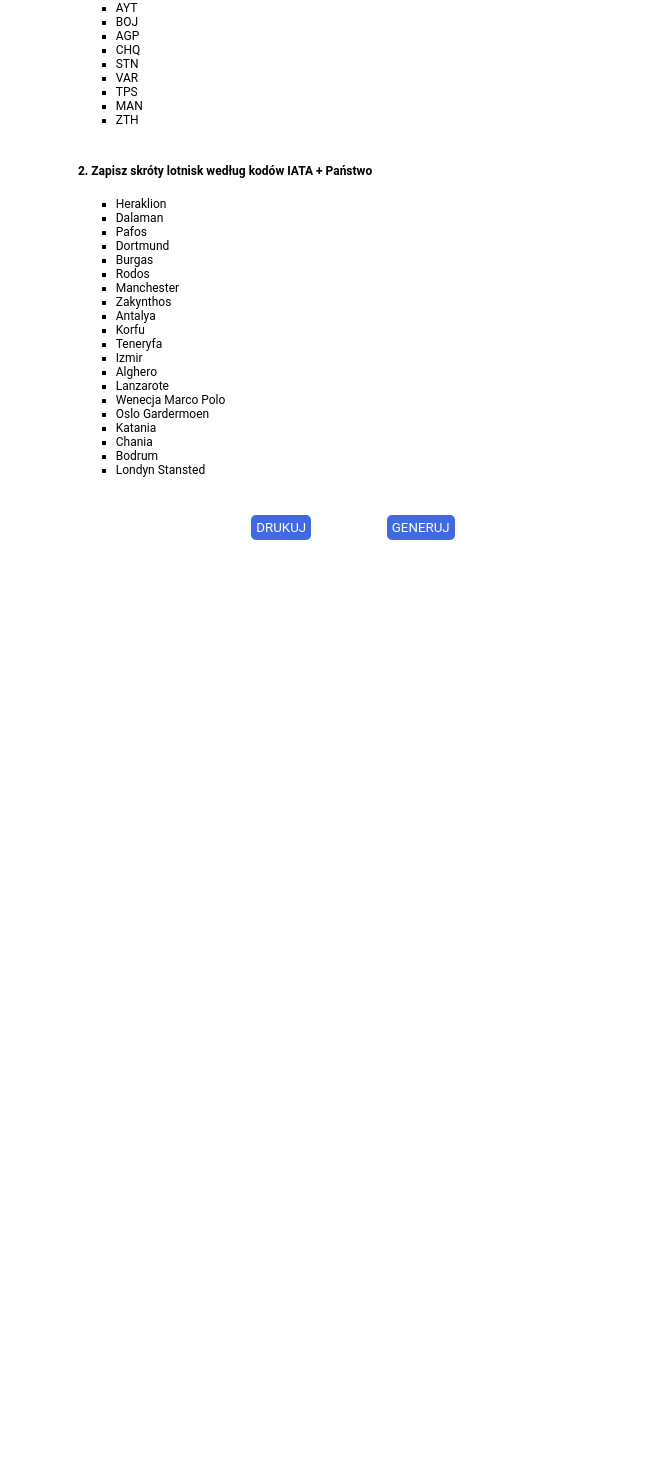
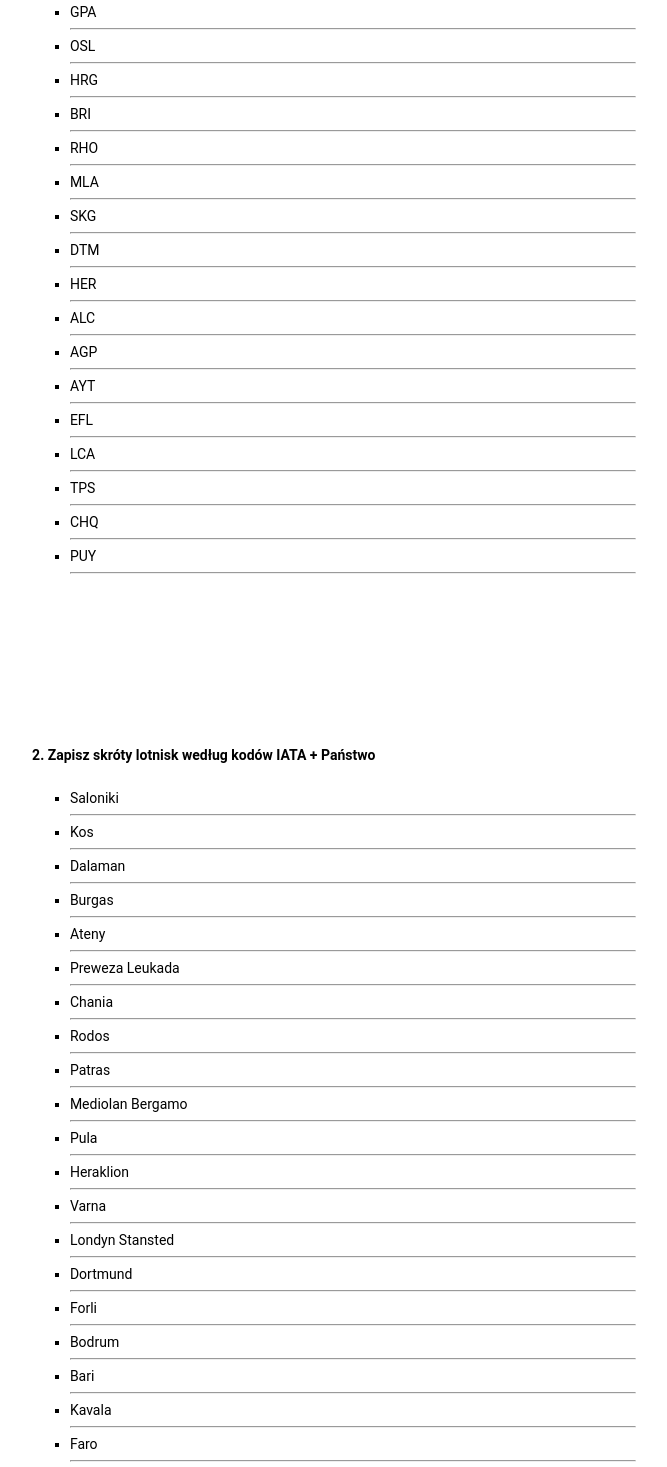
Before and after one commit to TenaciousHare/Destinations, a React (Vite) app: page / in a window 1280 px wide. Shown: the part 243-1710 px from the top of the page, without its empty margins (287-954 px from the left). Before the commit the page ends 800 px from the top, so only its background shows below. Built offline with nearby package versions, Linux system fonts and the light colour scheme.

Commit message:
Upgraded destinations, divided questions between two pages

```diff
--- a/src/App.css
+++ b/src/App.css
@@ -33,15 +33,27 @@
 button {
   margin: 0 10mm;
 }
+.list {
+  display: flex;
+  flex-direction: column;
+  justify-content: center;
+}
+
+.page {
+  height: 250mm;
+}
 
 h2 {
-  font-size: 12px;
+  font-size: 14px;
 }
 
 ul {
   list-style: square;
-  font-size: 12px;
+  font-size: 14px;
   margin: 5mm 10mm 10mm 10mm;
+  li {
+    line-height: 2rem;
+  }
 }
 
 button {
@@ -49,6 +61,7 @@
   border: none;
   border-radius: 5px;
   padding: 5px;
+  margin: 10px;
   color: white;
 }
 
--- a/src/App.jsx
+++ b/src/App.jsx
@@ -47,31 +47,42 @@
 
   return (
     <div className="wrapper">
+      <div>
+        <button onClick={() => window.print()}>DRUKUJ</button>
+        <button onClick={handleGenerate}>GENERUJ</button>
+      </div>
       <div className="list">
+        <div className="page">
           <div className="name">
             <p>Imię: ....................</p>
             <p>Nazwisko: ....................</p>
             <p>Data: ....................</p>
           </div>
+
           <h2>
             1. Napisz, które destynacje są w strefie Schengen, a które w
             Non-Schengen, oraz rozwiń skróty lotnisk
           </h2>
           <ul>
             {abbr.map((abbr) => (
-            <li key={abbr}>{abbr}</li>
+              <div key={abbr}>
+                <li>{abbr}</li>
+                <hr />
+              </div>
             ))}
           </ul>
+        </div>
+        <div className="page">
           <h2>2. Zapisz skróty lotnisk według kodów IATA + Państwo</h2>
           <ul>
             {exp.map((exp) => (
-            <li key={exp}>{exp}</li>
+              <div key={exp}>
+                <li>{exp}</li>
+                <hr />
+              </div>
             ))}
           </ul>
         </div>
-      <div>
-        <button onClick={() => window.print()}>DRUKUJ</button>
-        <button onClick={handleGenerate}>GENERUJ</button>
       </div>
     </div>
   );
--- a/src/constants/DESTINATIONS.js
+++ b/src/constants/DESTINATIONS.js
@@ -1,9 +1,9 @@
 export const DESTINATIONS = [
   {
-    abbreviation: "ATH",
-    expansion: "Ateny",
-    country: "Grecja",
-    zone: "Schengen",
+    abbreviation: "ADB",
+    expansion: "Izmir",
+    country: "Turcja",
+    zone: "Non-Schengen",
   },
   {
     abbreviation: "AGP",
@@ -12,15 +12,57 @@
     zone: "Schengen",
   },
   {
+    abbreviation: "AHO",
+    expansion: "Alghero",
+    country: "Włochy",
+    zone: "Schengen",
+  },
+  {
+    abbreviation: "ALC",
+    expansion: "Alicante",
+    country: "Hiszpania",
+    zone: "Schengen",
+  },
+  {
+    abbreviation: "ATH",
+    expansion: "Ateny",
+    country: "Grecja",
+    zone: "Schengen",
+  },
+  {
+    abbreviation: "AYT",
+    expansion: "Antalya",
+    country: "Turcja",
+    zone: "Non-Schengen",
+  },
+  {
     abbreviation: "BGY",
     expansion: "Mediolan Bergamo",
     country: "Włochy",
     zone: "Schengen",
   },
   {
+    abbreviation: "BJV",
+    expansion: "Bodrum",
+    country: "Turcja",
+    zone: "Non-Schengen",
+  },
+  {
     abbreviation: "BOJ",
     expansion: "Burgas",
     country: "Bułgaria",
+    zone: "Schengen",
+  },
+  {
+    abbreviation: "BRI",
+    expansion: "Bari",
+    country: "Włochy",
+    zone: "Schengen",
+  },
+  {
+    abbreviation: "CFU",
+    expansion: "Korfu",
+    country: "Grecja",
     zone: "Schengen",
   },
   {
@@ -30,16 +72,16 @@
     zone: "Schengen",
   },
   {
-    abbreviation: "CFU",
-    expansion: "Korfu",
-    country: "Grecja",
-    zone: "Schengen",
-  },
-  {
     abbreviation: "CTA",
     expansion: "Katania",
     country: "Włochy (Sycylia)",
     zone: "Schengen",
+  },
+  {
+    abbreviation: "DLM",
+    expansion: "Dalaman",
+    country: "Turcja",
+    zone: "Non-Schengen",
   },
   {
     abbreviation: "DTM",
@@ -54,9 +96,99 @@
     zone: "Non-Schengen",
   },
   {
+    abbreviation: "EFL",
+    expansion: "Kefalonia",
+    country: "Grecja",
+    zone: "Schengen",
+  },
+  {
+    abbreviation: "FAO",
+    expansion: "Faro",
+    country: "Portugalia",
+    zone: "Schengen",
+  },
+  {
+    abbreviation: "FCO",
+    expansion: "Rzym Fumicino",
+    country: "Włochy",
+    zone: "Schengen",
+  },
+  {
+    abbreviation: "FRL",
+    expansion: "Forli",
+    country: "Włochy",
+    zone: "Schengen",
+  },
+  {
+    abbreviation: "FUE",
+    expansion: "Fuerteventura",
+    country: "Hiszpania",
+    zone: "Schengen",
+  },
+  {
+    abbreviation: "GPA",
+    expansion: "Patras",
+    country: "Grecja",
+    zone: "Schengen",
+  },
+  {
+    abbreviation: "HER",
+    expansion: "Heraklion",
+    country: "Grecja",
+    zone: "Schengen",
+  },
+  {
+    abbreviation: "HRG",
+    expansion: "Hurghada",
+    country: "Egipt",
+    zone: "Non-Schengen",
+  },
+  {
+    abbreviation: "KGS",
+    expansion: "Kos",
+    country: "Grecja",
+    zone: "Schengen",
+  },
+  {
+    abbreviation: "KVA",
+    expansion: "Kavala",
+    country: "Grecja",
+    zone: "Schengen",
+  },
+  {
+    abbreviation: "LCA",
+    expansion: "Larnaca",
+    country: "Cypr",
+    zone: "Non-Schengen",
+  },
+  {
+    abbreviation: "MAH",
+    expansion: "Menorka",
+    country: "Hiszpania",
+    zone: "Schengen",
+  },
+  {
     abbreviation: "MAN",
     expansion: "Manchester",
     country: "Wielka Brytania",
+    zone: "Non-Schengen",
+  },
+  {
+    abbreviation: "MLA",
+    expansion: "Malta",
+    country: "Malta",
+    zone: "Schengen",
+  },
+  {
+    abbreviation: "OSL",
+    expansion: "Oslo Gardermoen",
+    country: "Norwegia",
+    zone: "Schengen",
+  },
+  {
+    abbreviation: "PFO",
+    expansion: "Pafos",
+    country: "Cypr",
     zone: "Non-Schengen",
   },
   {
@@ -66,15 +198,21 @@
     zone: "Schengen",
   },
   {
-    abbreviation: "PFO",
-    expansion: "Pafos",
-    country: "Cypr",
-    zone: "Non-Schengen",
+    abbreviation: "PUY",
+    expansion: "Pula",
+    country: "Chorwacja",
+    zone: "Schengen",
   },
   {
-    abbreviation: "VCE",
-    expansion: "Wenecja Marco Polo",
-    country: "Włochy",
+    abbreviation: "PVK",
+    expansion: "Preweza Leukada",
+    country: "Grecja",
+    zone: "Schengen",
+  },
+  {
+    abbreviation: "RHO",
+    expansion: "Rodos",
+    country: "Grecja",
     zone: "Schengen",
   },
   {
@@ -90,46 +228,22 @@
     zone: "Non-Schengen",
   },
   {
-    abbreviation: "LPA",
-    expansion: "Gran Canaria",
-    country: "Hiszpania",
+    abbreviation: "TIA",
+    expansion: "Tirana",
+    country: "Albania",
+    zone: "Non-Schengen",
+  },
+  {
+    abbreviation: "TPS",
+    expansion: "Trapani",
+    country: "Włochy (Sycylia)",
     zone: "Schengen",
   },
   {
-    abbreviation: "OSL",
-    expansion: "Oslo Gardermoen",
-    country: "Norwegia",
-    zone: "Schengen",
-  },
-  {
-    abbreviation: "FRL",
-    expansion: "Forli",
+    abbreviation: "TSF",
+    expansion: "Wenecja Treviso",
     country: "Włochy",
     zone: "Schengen",
-  },
-  {
-    abbreviation: "AYT",
-    expansion: "Antalya",
-    country: "Turcja",
-    zone: "Non-Schengen",
-  },
-  {
-    abbreviation: "ADB",
-    expansion: "Izmir",
-    country: "Turcja",
-    zone: "Non-Schengen",
-  },
-  {
-    abbreviation: "DLM",
-    expansion: "Dalaman",
-    country: "Turcja",
-    zone: "Non-Schengen",
-  },
-  {
-    abbreviation: "BJV",
-    expansion: "Bodrum",
-    country: "Turcja",
-    zone: "Non-Schengen",
   },
   {
     abbreviation: "VAR",
@@ -138,32 +252,8 @@
     zone: "Schengen",
   },
   {
-    abbreviation: "HRG",
-    expansion: "Hurghada",
-    country: "Egipt",
-    zone: "Non-Schengen",
-  },
-  {
-    abbreviation: "TIA",
-    expansion: "Tirana",
-    country: "Albania",
-    zone: "Non-Schengen",
-  },
-  {
-    abbreviation: "GPA",
-    expansion: "Patras",
-    country: "Grecja",
-    zone: "Schengen",
-  },
-  {
-    abbreviation: "KGS",
-    expansion: "Kos",
-    country: "Grecja",
-    zone: "Schengen",
-  },
-  {
-    abbreviation: "PUY",
-    expansion: "Pula",
+    abbreviation: "ZAD",
+    expansion: "Zadar",
     country: "Chorwacja",
     zone: "Schengen",
   },
@@ -173,52 +263,4 @@
     country: "Grecja",
     zone: "Schengen",
   },
-  {
-    abbreviation: "RHO",
-    expansion: "Rodos",
-    country: "Grecja",
-    zone: "Schengen",
-  },
-  {
-    abbreviation: "HER",
-    expansion: "Heraklion",
-    country: "Grecja",
-    zone: "Schengen",
-  },
-  {
-    abbreviation: "TFS",
-    expansion: "Teneryfa",
-    country: "Hiszpania",
-    zone: "Schengen",
-  },
-  {
-    abbreviation: "ACE",
-    expansion: "Lanzarote",
-    country: "Hiszpania",
-    zone: "Schengen",
-  },
-  {
-    abbreviation: "FUE",
-    expansion: "Fuerteventura",
-    country: "Hiszpania",
-    zone: "Schengen",
-  },
-  {
-    abbreviation: "TPS",
-    expansion: "Trapani",
-    country: "Włochy (Sycylia)",
-    zone: "Schengen",
-  },
-  {
-    abbreviation: "AHO",
-    expansion: "Alghero",
-    country: "Włochy (Sardynia)",
-    zone: "Schengen",
-  },
-  {
-    abbreviation: "LCA",
-    expansion: "Larnaca",
-    country: "Cypr",
-    zone: "Non-Schengen",
-  },
 ];
```
Lines whose indentation alone changed are shown as unchanged.
